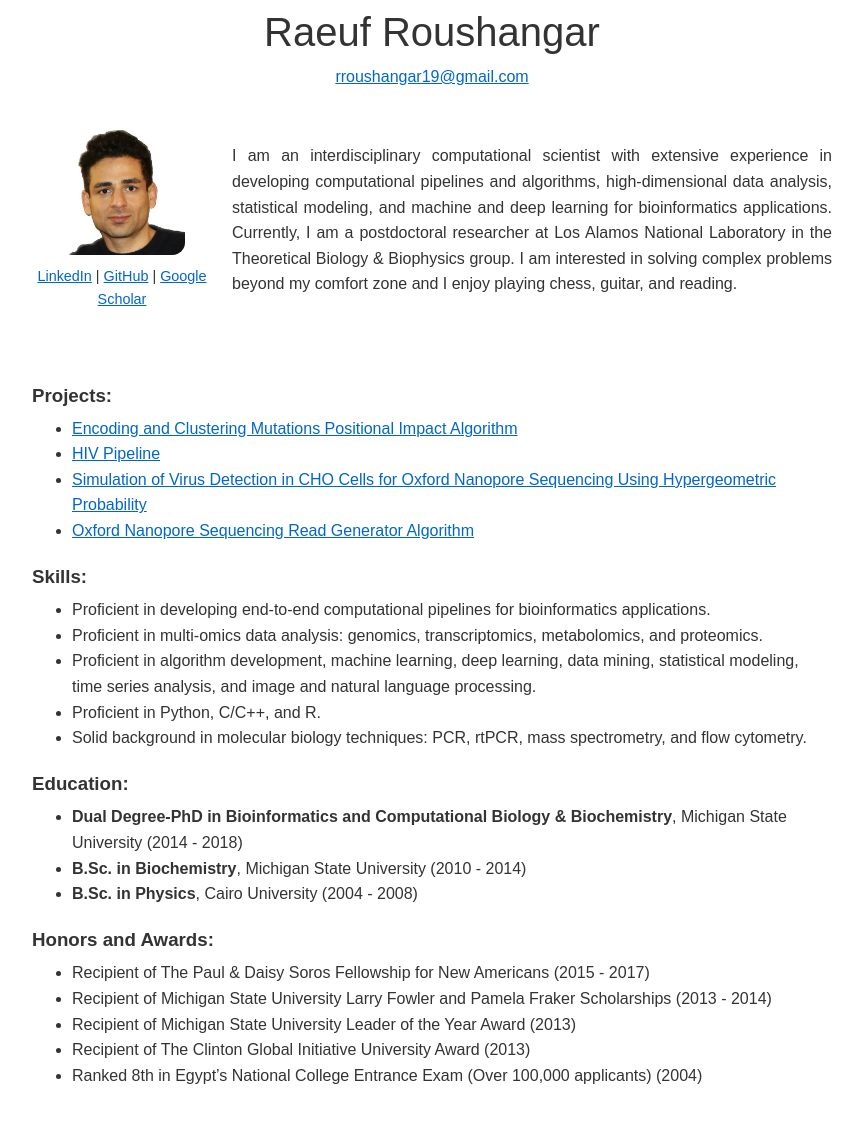
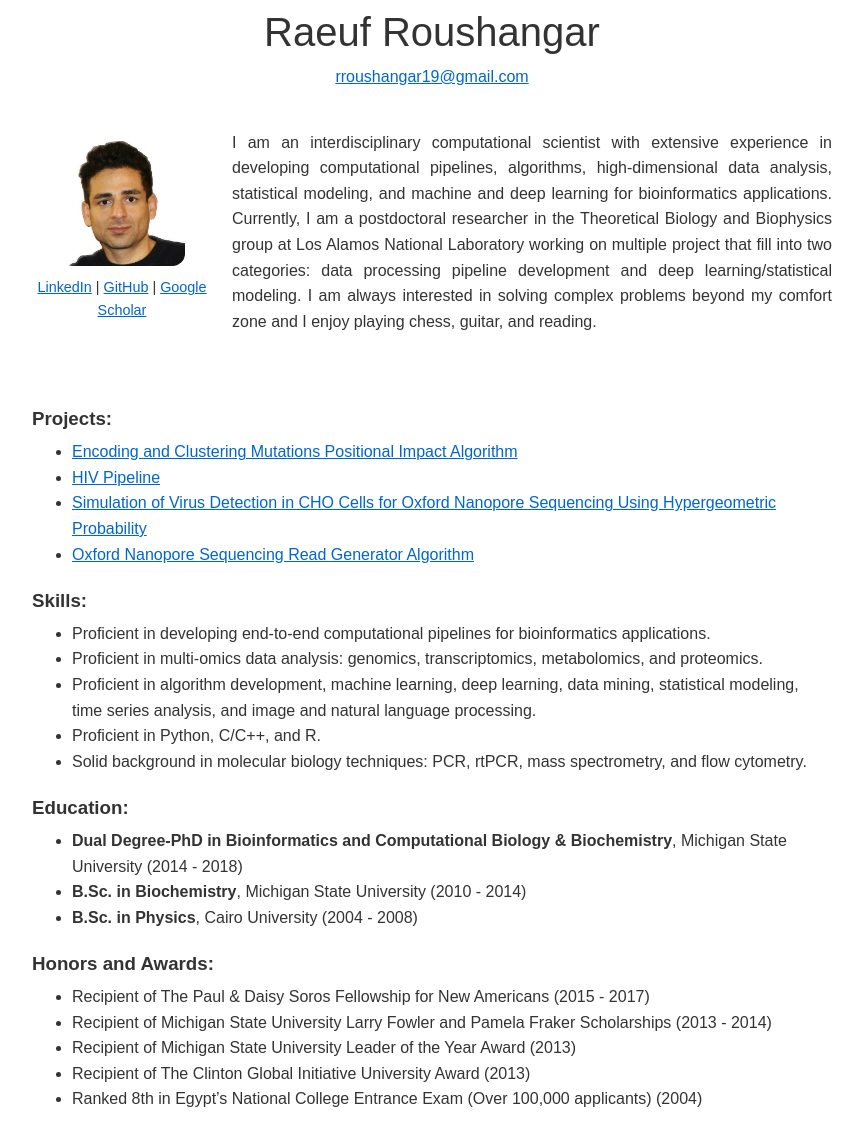
Before and after one commit to raeufroushangar/raeufroushangar.com, a Jekyll site: the page built from index.html, in a window 1280 px wide. Shown: the whole page, without its empty margins (208-1071 px from the left). Built offline with Jekyll 4.4.1, drawn with Linux system fonts in a browser that asks for light colours; before the commit the page ends 1104 px from its top, so only the background shows below that.

Commit message:
Updated index.html file

```diff
--- a/index.html
+++ b/index.html
@@ -19,7 +19,7 @@
   </div>
 
   <div style="max-width: 600px; text-align: justify;">
-    I am an interdisciplinary computational scientist with extensive experience in developing computational pipelines and algorithms, high-dimensional data analysis, statistical modeling, and machine and deep learning for bioinformatics applications. Currently, I am a postdoctoral researcher at Los Alamos National Laboratory in the Theoretical Biology & Biophysics group. I am interested in solving complex problems beyond my comfort zone and I enjoy playing chess, guitar, and reading.
+    I am an interdisciplinary computational scientist with extensive experience in developing computational pipelines, algorithms, high-dimensional data analysis, statistical modeling, and machine and deep learning for bioinformatics applications. Currently, I am a postdoctoral researcher in the Theoretical Biology and Biophysics group at Los Alamos National Laboratory working on multiple project that fill into two categories: data processing pipeline development and deep learning/statistical modeling. I am always interested in solving complex problems beyond my comfort zone and I enjoy playing chess, guitar, and reading.
   </div>
 </div>
 
```
